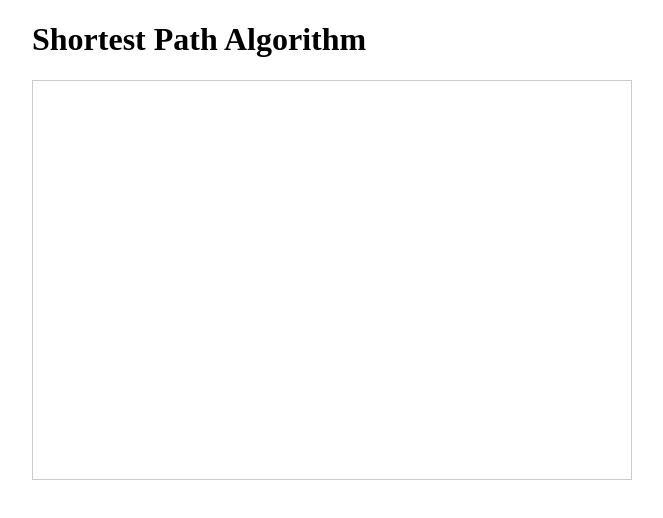
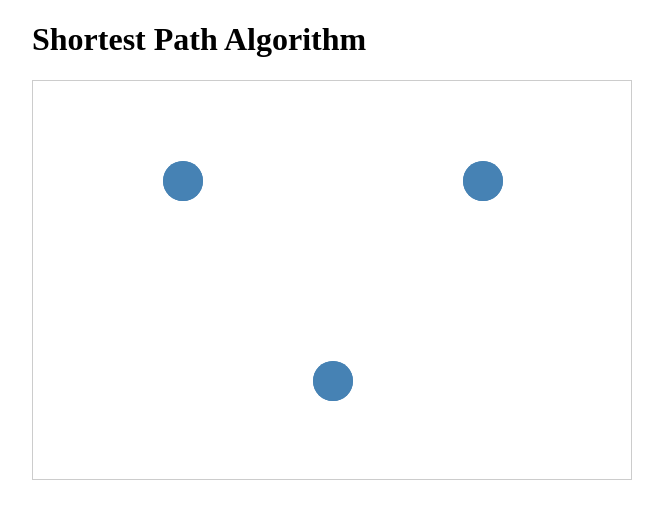
Before and after one commit to yublee71/Shortest-path-algorithm, a React (Vite) app: page / in a window 1280 px wide. Shown: the top 518 px of the page, without its empty margins (308-971 px from the left). Built offline with nearby package versions, Linux system fonts and the light colour scheme.

Commit message:
feat: use d3.js

```diff
--- a/package.json
+++ b/package.json
@@ -18,6 +18,7 @@
   },
   "devDependencies": {
     "@eslint/js": "^10.0.1",
+    "@types/d3": "^7.4.3",
     "@types/node": "^24.12.3",
     "@types/react": "^19.2.14",
     "@types/react-dom": "^19.2.3",
--- a/src/App.tsx
+++ b/src/App.tsx
@@ -1,11 +1,19 @@
 import "./App.css";
+import { useState } from "react";
+import type { Node } from "./components/graph";
 import { GraphCanvas } from "./components/GraphCanvas";
 
 function App() {
+  const [nodes] = useState<Node[]>([
+    { id: "A", x: 100, y: 100 },
+    { id: "B", x: 300, y: 100 },
+    { id: "C", x: 200, y: 300 },
+  ]);
+
   return (
     <>
       <h1>Shortest Path Algorithm</h1>
-      <GraphCanvas />
+      <GraphCanvas nodes={nodes} />
     </>
   );
 }
--- a/src/components/GraphCanvas.tsx
+++ b/src/components/GraphCanvas.tsx
@@ -1,6 +1,32 @@
-export function GraphCanvas() {
+import { useRef, useEffect } from "react";
+import * as d3 from "d3";
+import type { Node } from "./graph";
+
+export function GraphCanvas({ nodes }: { nodes: Node[] }) {
+  const svgRef = useRef<SVGSVGElement | null>(null);
+
+  useEffect(() => {
+    const w = 600;
+    const h = 400;
+    const svg = d3.select(svgRef.current).attr("width", w).attr("height", h);
+    const xScale = d3.scaleLinear().domain([0, 400]).range([0, w]);
+    const yScale = d3.scaleLinear().domain([0, 400]).range([0, h]);
+
+    svg
+      .append("g")
+      .selectAll("circle")
+      .data(nodes)
+      .enter()
+      .append("circle")
+      .attr("cx", (d) => xScale(d.x))
+      .attr("cy", (d) => yScale(d.y))
+      .attr("r", 20)
+      .attr("fill", "steelblue");
+  }, [nodes]);
+
   return (
     <svg
+      ref={svgRef}
       width="600"
       height="400"
       style={{
--- /dev/null
+++ b/src/components/graph.ts
@@ -0,0 +1,5 @@
+export interface Node {
+  id: string;
+  x: number;
+  y: number;
+}
```
Also changed, not shown: 1 other file (tests, documents, lock files or other folders).
